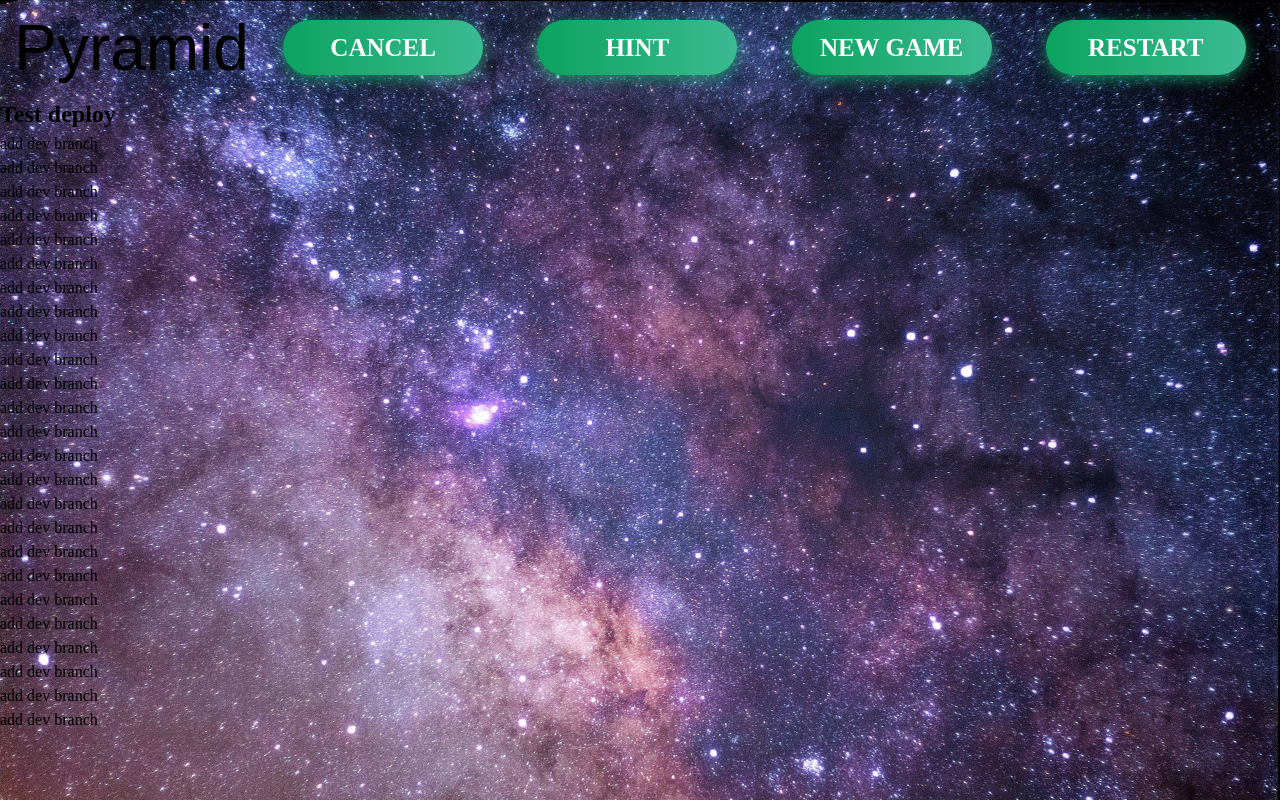
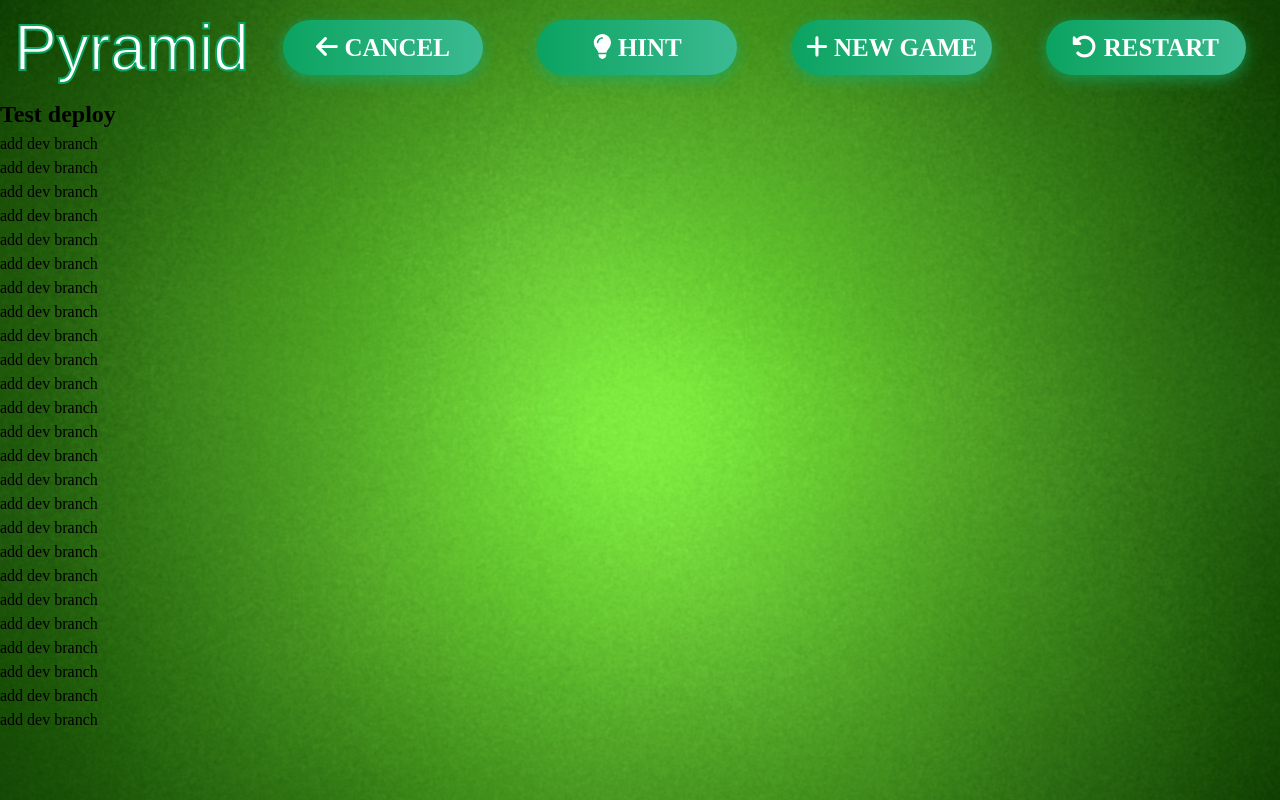
Before and after one commit to Igogoblin/pyramid, a React (Vite) app in the folder pyramid/: page / in a window 1280 px wide. Shown: the top 800 px of the page. Built offline with nearby package versions, Linux system fonts and the light colour scheme; a web font is replaced by a local one.

Commit message:
style logo and icons to buttons

```diff
--- a/pyramid/package.json
+++ b/pyramid/package.json
@@ -14,8 +14,10 @@
   "dependencies": {
     "@fortawesome/fontawesome-free": "^6.5.2",
     "@fortawesome/fontawesome-svg-core": "^6.5.2",
+    "@fortawesome/free-brands-svg-icons": "^6.5.2",
     "@fortawesome/free-regular-svg-icons": "^6.5.2",
     "@fortawesome/free-solid-svg-icons": "^6.5.2",
+    "@fortawesome/react-fontawesome": "^0.2.0",
     "@reduxjs/toolkit": "^2.2.3",
     "react": "^18.2.0",
     "react-dom": "^18.2.0",
--- a/pyramid/src/App.css
+++ b/pyramid/src/App.css
@@ -1,5 +1,5 @@
 body {
   height: 1000px;
-  background-image: url("../src/assets/backgrounds/space.jpg");
+  background-image: url("../src/assets/backgrounds/default.jpg");
   background-size: 100%;
 }
--- a/pyramid/src/components/header/Header.jsx
+++ b/pyramid/src/components/header/Header.jsx
@@ -1,15 +1,54 @@
 import s from "./header.module.css";
 import { FontAwesomeIcon } from "@fortawesome/react-fontawesome";
+import {
+  faRotateLeft,
+  faLightbulb,
+  faPlus,
+  faArrowLeft,
+  faGear,
+} from "@fortawesome/free-solid-svg-icons";
 
 export default function Header() {
   return (
     <div className={s.header}>
       <h1 className={s.tac_one_regular}>Pyramid</h1>
-      <FontAwesomeIcon icon='fa-solid fa-check-square' />
-      <button className={`${s.btn_hover} ${s.color_5}`}>CANCEL</button>
-      <button className={`${s.btn_hover} ${s.color_5}`}>HINT</button>
-      <button className={`${s.btn_hover} ${s.color_5}`}>NEW GAME</button>
-      <button className={`${s.btn_hover} ${s.color_5}`}>RESTART</button>
+
+      <button className={`${s.btn_hover} ${s.color_5}`}>
+        {" "}
+        <FontAwesomeIcon
+          icon={faArrowLeft}
+          style={{ color: "#ffffff" }}
+        />{" "}
+        CANCEL
+      </button>
+      <button className={`${s.btn_hover} ${s.color_5}`}>
+        {" "}
+        <FontAwesomeIcon
+          icon={faLightbulb}
+          style={{ color: "#ffffff" }}
+        />{" "}
+        HINT
+      </button>
+      <button className={`${s.btn_hover} ${s.color_5}`}>
+        <FontAwesomeIcon
+          icon={faPlus}
+          style={{ color: "#fafafa" }}
+        />{" "}
+        NEW GAME
+      </button>
+      <button className={`${s.btn_hover} ${s.color_5}`}>
+        <FontAwesomeIcon
+          icon={faRotateLeft}
+          style={{ color: "#ffffff" }}
+        />{" "}
+        RESTART
+      </button>
+      <button className={`${s.btn_hover} ${s.color_5} ${s.no_display}`}>
+        <FontAwesomeIcon
+          icon={faGear}
+          style={{ color: "#ffffff" }}
+        />
+      </button>
     </div>
   );
 }
--- a/pyramid/src/components/header/header.module.css
+++ b/pyramid/src/components/header/header.module.css
@@ -7,12 +7,18 @@
 div > h1 {
   display: inline-block;
   font-size: 4rem;
+  color: #fff;
+  -webkit-text-stroke: 2px #0ba360;
 }
 
 .tac_one_regular {
   font-family: "Tac One", sans-serif;
   font-weight: 400;
   font-style: normal;
+}
+
+.no_display {
+  display: none;
 }
 
 .btn_hover {
```
Also changed, not shown: 1 other file (tests, documents, lock files or other folders).
